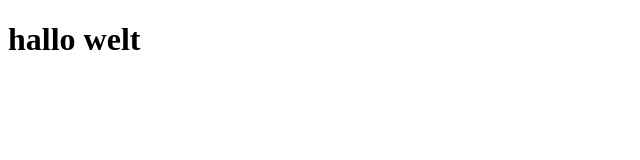
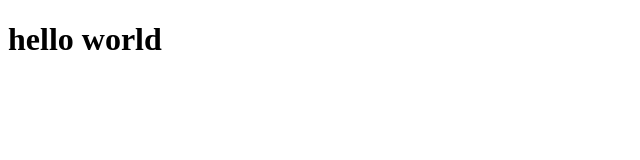
Before and after one commit to TF-Coder/my-website, a plain HTML site: page index.html in a window 1280 px wide. Shown: the whole page, without its empty margins (0-640 px from the left). Drawn offline with Linux system fonts and the light colour scheme.

Commit message:
Changed text

```diff
--- a/index.html
+++ b/index.html
@@ -5,6 +5,6 @@
     <title>Title</title>
 </head>
 <body>
-<h1>hallo welt</h1>
+<h1>hello world</h1>
 </body>
 </html>
```
